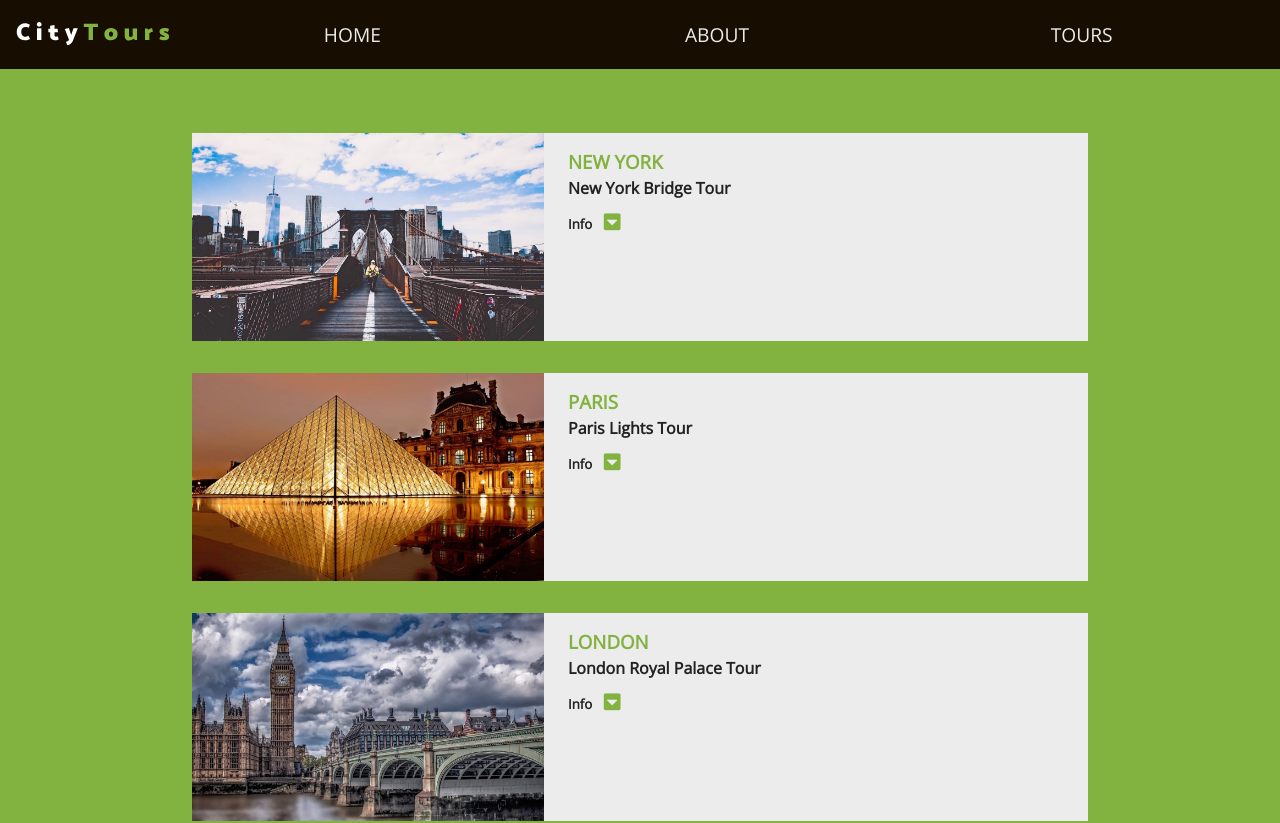
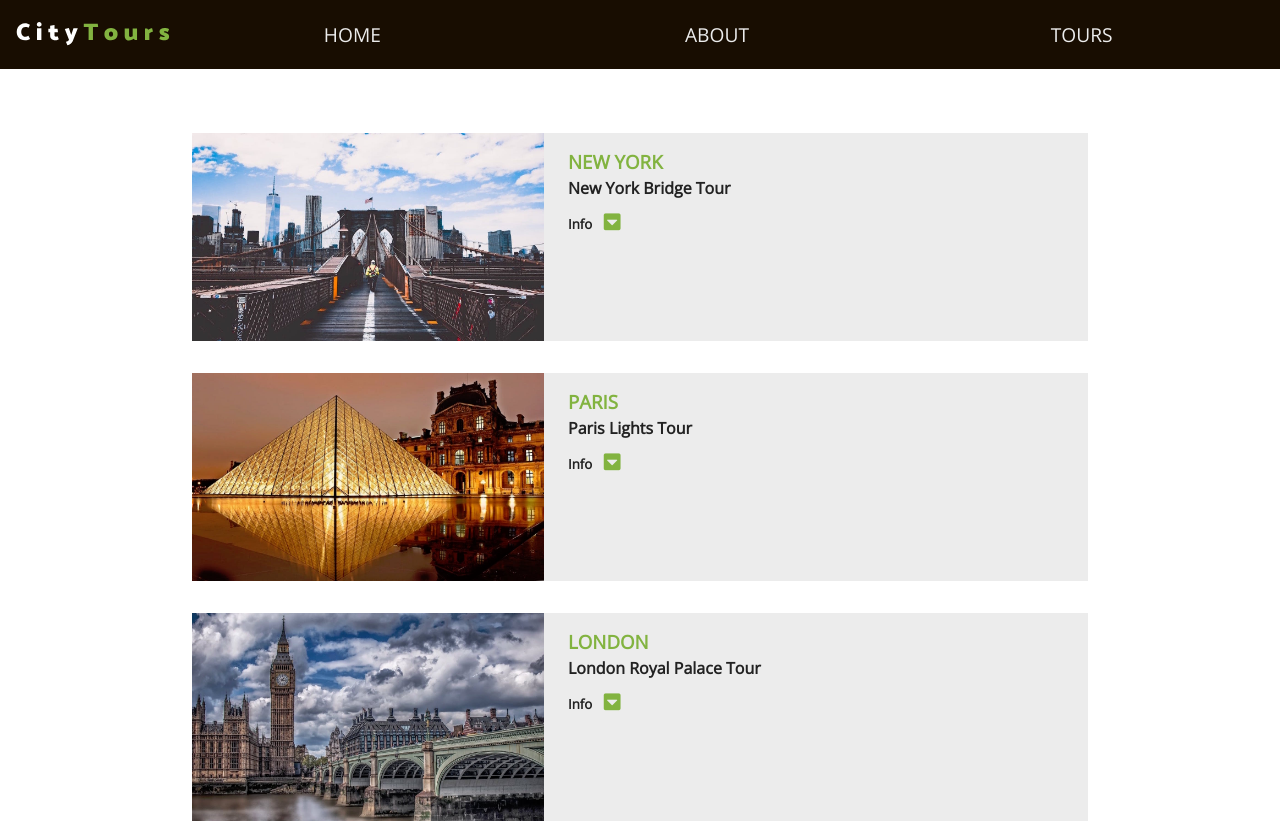
Before and after one commit to n4vdeep/city-tours-project, a React (Create React App) app in the folder city-tours/: page / in a window 1280 px wide. Shown: the top 823 px of the page. Built offline with nearby package versions, Linux system fonts and the light colour scheme.

Commit message:
changed background colour to back to white

```diff
--- a/city-tours/src/index.scss
+++ b/city-tours/src/index.scss
@@ -16,6 +16,6 @@ $mainTransition: all 0.375s linear;
 
 body {
   font-family: "Open Sans", sans-serif;
-  background: $mainGreen;
+  background: $mainWhite;
   color: $mainBlack;
 }
```
